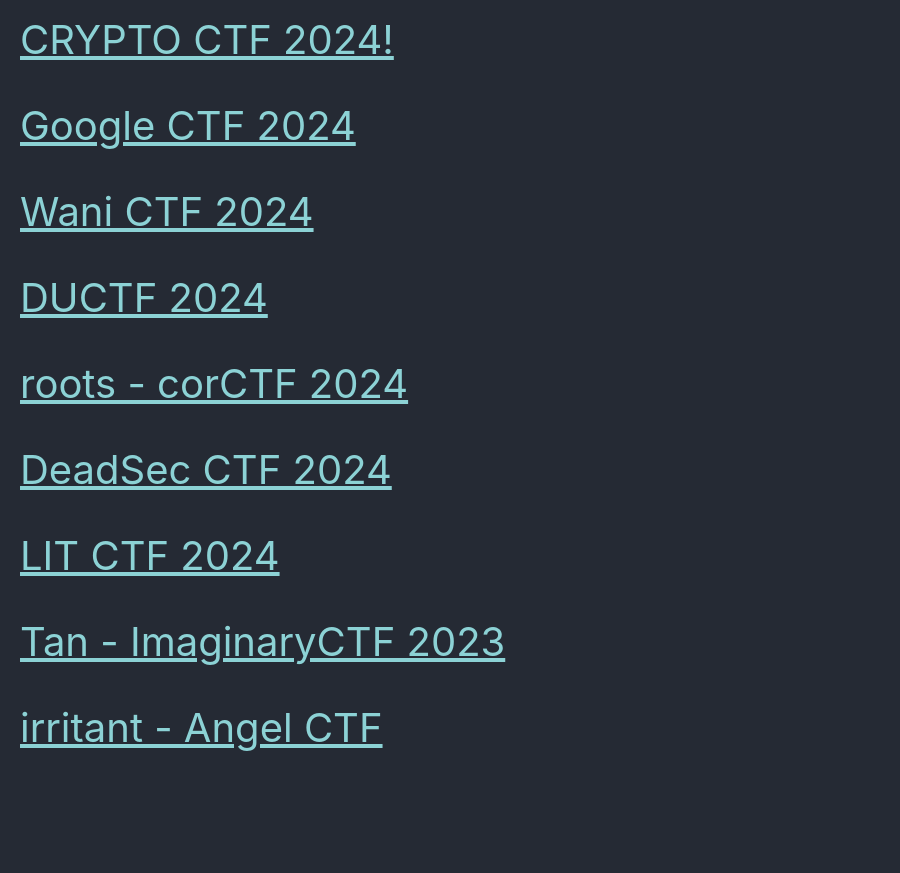
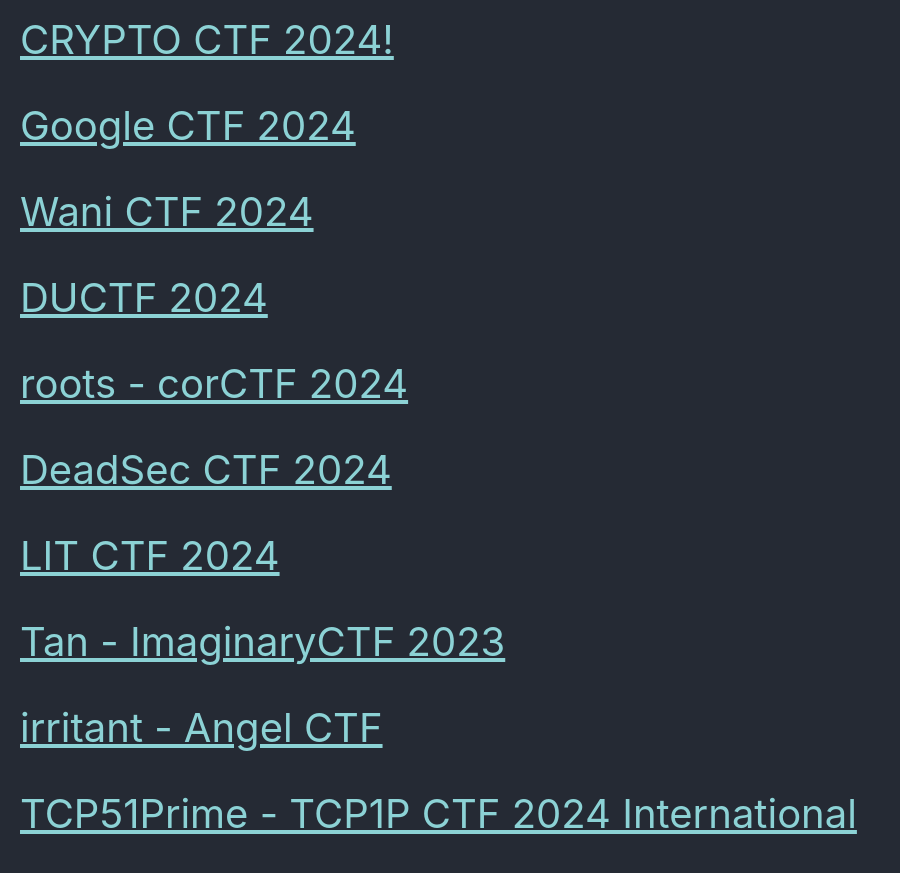
Before and after one commit to Connor-McCartney/Connor-McCartney.github.io, a Jekyll site: the page built from _pages/cryptography/other/other.md, in a window 1280 px wide and 900 px high, scrolled down 2344 px. Shown: the top 873 px of the window, without its empty margins (0-900 px from the left). Built offline with Jekyll 4.4.1, drawn with Linux system fonts in a browser that asks for light colours; cached includes are drawn as plain includes; before the commit the page ends 3158 px from its top, so only the background shows below that.

Commit message:
Update other.md

```diff
--- a/_pages/cryptography/other/other.md
+++ b/_pages/cryptography/other/other.md
@@ -105,3 +105,6 @@ title: Other
 
 
 <span style="font-size:2em;">   [irritant - Angel CTF](/cryptography/other/irritant-AngelCTF) </span> <br>
+
+
+<span style="font-size:2em;">   [TCP51Prime - TCP1P CTF 2024 International](/cryptography/other/TCP51Prime-TCP1PCTF2024International) </span> <br>
```
